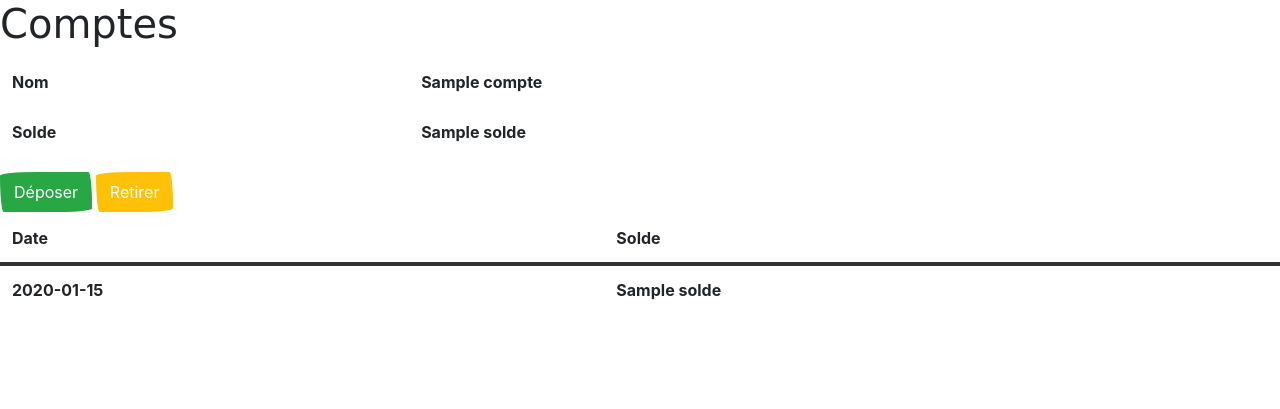
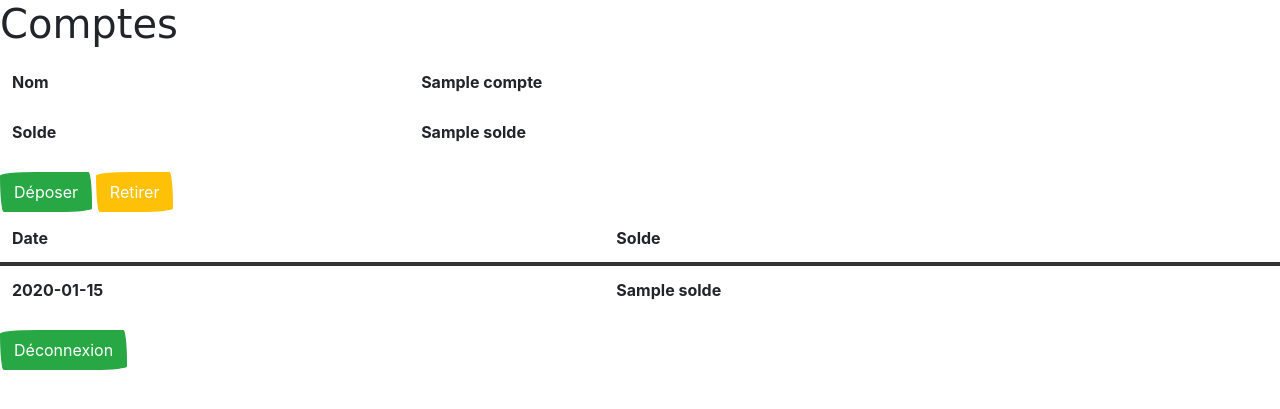
Before and after one commit to cmjcz/tp2_web, a Symfony app: template templates/comptes/show.html.twig in a window 1280 px wide. Shown: the top 409 px of the page. Run offline with Twig, Linux system fonts and the light colour scheme; the template is opened without the code that fills it: most values are stand-ins (such as "Sample title", 1, 10 or a date in 2020); some libraries are stand-ins or nearby versions; some web fonts are replaced.

Commit message:
Add a deconnexion button

```diff
--- a/templates/comptes/show.html.twig
+++ b/templates/comptes/show.html.twig
@@ -45,4 +45,5 @@
             {% endfor %}
         </tbody>
     </table>
+    <button onclick="window.location.href = '{{ path('login') }}';" type="button" class="btn btn-success">Déconnexion</button>
 {% endblock %}
```
